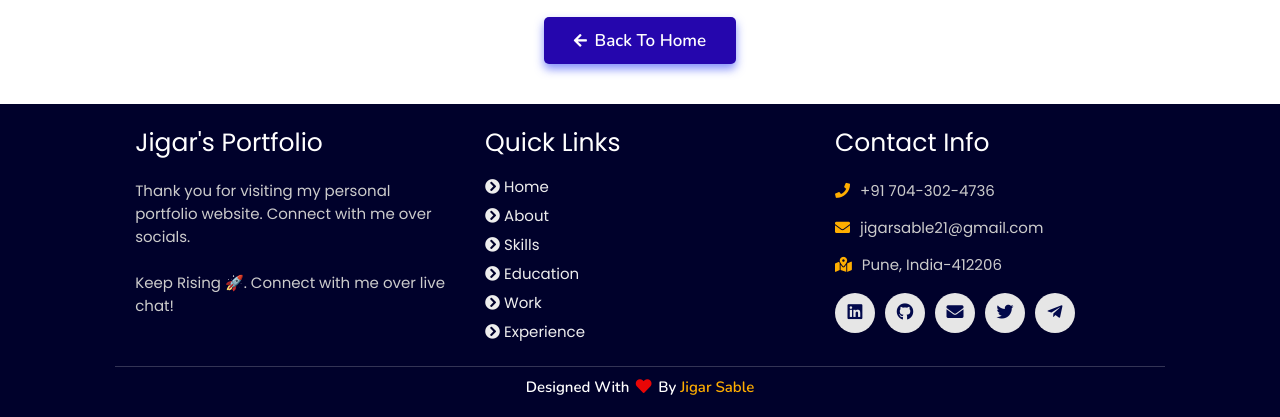
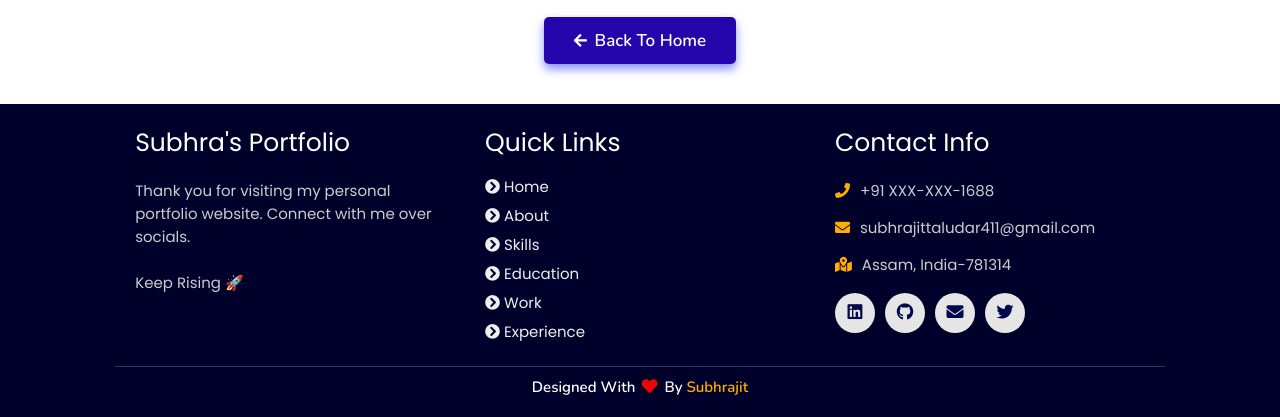
Before and after one commit to subhrajit77/Portfolio_main, a plain HTML site: page 404.html in a window 1280 px wide. Shown: the part 586-1003 px from the top of the page. Drawn offline with nearby package versions, Linux system fonts and the light colour scheme.

Commit message:
made some minor changes

```diff
--- a/404.html
+++ b/404.html
@@ -61,8 +61,8 @@
   <div class="box-container">
 
       <div class="box">
-          <h3>Jigar's Portfolio</h3>
-          <p>Thank you for visiting my personal portfolio website. Connect with me over socials. <br/> <br/> Keep Rising 🚀. Connect with me over live chat!</p>
+          <h3>Subhra's Portfolio</h3>
+          <p>Thank you for visiting my personal portfolio website. Connect with me over socials. <br/> <br/> Keep Rising 🚀</p>
       </div>
 
       <div class="box">
@@ -77,21 +77,21 @@
 
       <div class="box">
           <h3>contact info</h3>
-          <p> <i class="fas fa-phone"></i>+91 704-302-4736</p>
-          <p> <i class="fas fa-envelope"></i>jigarsable21@gmail.com</p>
-          <p> <i class="fas fa-map-marked-alt"></i>Pune, India-412206</p>
+          <p> <i class="fas fa-phone"></i>+91 XXX-XXX-1688</p>
+          <p> <i class="fas fa-envelope"></i>subhrajittaludar411@gmail.com</p>
+          <p> <i class="fas fa-map-marked-alt"></i>Assam, India-781314</p>
           <div class="share">
 
-              <a href="https://www.linkedin.com/in/jigar-sable" class="fab fa-linkedin" target="_blank"></a>
+              <a href="https://www.linkedin.com/in/subhrajittalukdar/" class="fab fa-linkedin" target="_blank"></a>
               <a href="https://github.com/jigar-sable" class="fab fa-github" target="_blank"></a>
-              <a href="mailto:jigarsable21@gmail.com" class="fas fa-envelope" target="_blank"></a>
-              <a href="https://twitter.com/jigar_sable" class="fab fa-twitter" target="_blank"></a>
-              <a href="https://t.me/lifecode5" class="fab fa-telegram-plane" target="_blank"></a>
+              <a href="mailto:subhrajittalukdar411@gmail.com" class="fas fa-envelope" target="_blank"></a>
+              <a href="https://twitter.com/subhrajit77" class="fab fa-twitter" target="_blank"></a>
+
           </div>
       </div>
   </div>
 
-  <h1 class="credit">Designed with <i class="fa fa-heart pulse"></i> by <a href="https://www.linkedin.com/in/jigar-sable"> jigar sable</a></h1>
+  <h1 class="credit">Designed with <i class="fa fa-heart pulse"></i> by <a href="https://www.linkedin.com/in/subhrajit"> Subhrajit</a></h1>
 
 </section>
 <!-- footer section ends -->
```
Also changed, not shown: index.html (+2 -2 lines).
